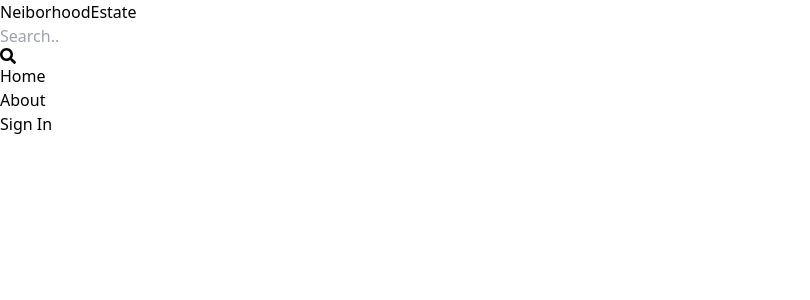
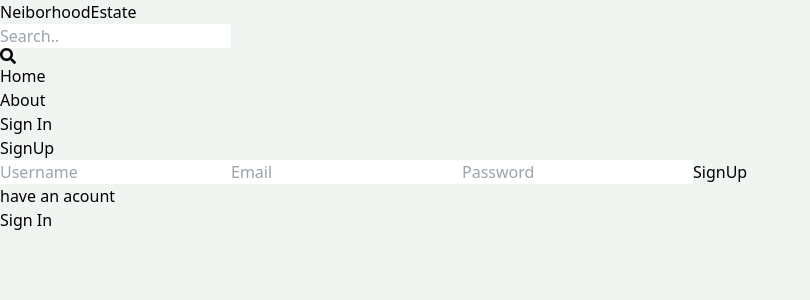
Before and after one commit to bayuhuhu/project_gila, a React (Vite) app in the folder client/: page /sign-up in a window 1280 px wide. Shown: the top 300 px of the page, without its empty margins (0-810 px from the left). Built offline with nearby package versions, Linux system fonts and the light colour scheme.

Commit message:
create sign up form

```diff
--- a/client/src/App.jsx
+++ b/client/src/App.jsx
@@ -13,7 +13,7 @@
         <Routes>
           <Route path="" element={<Home />}/>
           <Route path="/sign-in" element={<SignIn/>}/>
-          <Route path="/sigm-up" element={<SignUp/>}/>
+          <Route path="/sign-up" element={<SignUp/>}/>
           <Route path="/about" element={<About/>}/>
           <Route path="/profile" element={<Profile/>}/>
         </Routes>
--- a/client/src/index.css
+++ b/client/src/index.css
@@ -1,3 +1,7 @@
 @tailwind base;
 @tailwind components;
 @tailwind utilities;
+
+body{
+    background-color: rgb(241, 245 ,241);
+}
--- a/client/src/pages/SignUp.jsx
+++ b/client/src/pages/SignUp.jsx
@@ -1,7 +1,22 @@
 import React from 'react'
+import { Link } from "react-router-dom";
 
 export default function SignUp() {
   return (
-    <div>SignUp</div>
+    <div className='p-3 max-w-lg mx-auto'>
+      <h1 className='text-3xl text-center font-semibold my-7'>SignUp</h1>
+      <form className='flex flex-col gap-4 '>
+        <input type='text' placeholder='Username' className='border p-3 rounded-lg' id='username' />
+        <input type='email' placeholder='Email' className='border p-3 rounded-lg' id='email' />
+        <input type='password' placeholder='Password' className='border p-3 rounded-lg' id='password' />
+        <button className='bg-slate-700 text-white p-3 rounded-lg uppercase hover:opacity-95 disabled:opacity-80'>SignUp</button>
+      </form>
+      <div className='flex gap-2 mt-5'>
+    <p>have an acount</p>
+    <Link to={"/sign-in"}>
+      <span className='text-blue-600'>Sign In</span>
+    </Link>
+      </div>
+    </div>
   )
 }
```
